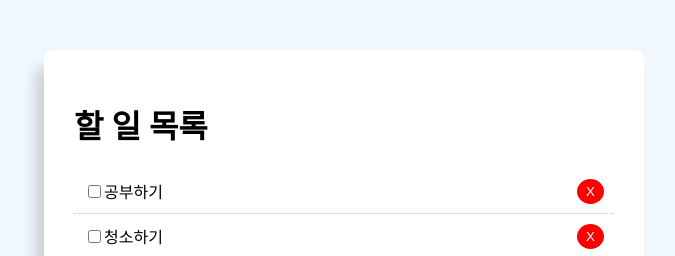
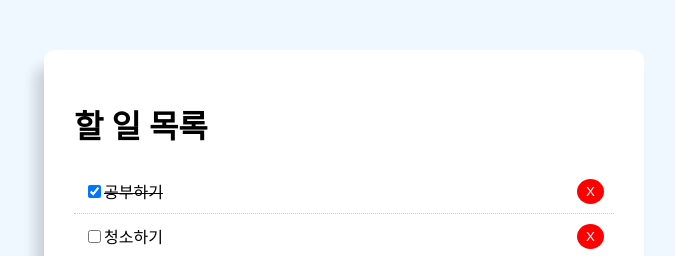
Before and after one commit to rlaqhtjs789/react-todo, a React (Vite) app: page / in a window 1280 px wide. Shown: the top 256 px of the page, without its empty margins (296-971 px from the left). Built offline with nearby package versions, Linux system fonts and the light colour scheme.

Commit message:
[react todo] 마무리 된 일표시하기 기능 추가

```diff
--- a/src/App.jsx
+++ b/src/App.jsx
@@ -4,7 +4,7 @@ import "./App.css";
 export default class App extends Component {
   state = {
     todoData: [
-      { id: 1, title: "공부하기", completed: false },
+      { id: 1, title: "공부하기", completed: true },
       { id: 2, title: "청소하기", completed: false },
     ],
     value: "",
@@ -20,11 +20,11 @@ export default class App extends Component {
     backgroundColor: "#ff0000",
   };
 
-  getStyle = () => {
+  getStyle = (completed) => {
     return {
       padding: "10px",
       borderBottom: "1px #ccc dotted",
-      textDecoration: "none",
+      textDecoration: completed ? "line-through" : "none",
     };
   };
 
@@ -52,6 +52,17 @@ export default class App extends Component {
     });
   };
 
+  handleCompleteChange = (id) => {
+    let newTodoData = this.state.todoData.map((data) => {
+      if (data.id === id) {
+        data.completed = !data.completed;
+      }
+      return data;
+    });
+
+    this.setState({ todoData: newTodoData });
+  };
+
   render() {
     return (
       <div className="container">
@@ -60,11 +71,11 @@ export default class App extends Component {
             <h1>할 일 목록</h1>
           </div>
           {this.state.todoData.map((data) => (
-            <div key={data.id} style={this.getStyle()}>
+            <div key={data.id} style={this.getStyle(data.completed)}>
               <input
                 type="checkbox"
-                value={data.id}
-                defaultChecked={data.completed}
+                checked={data.completed}
+                onChange={() => this.handleCompleteChange(data.id)}
               />
               {data.title}
               <button
```
